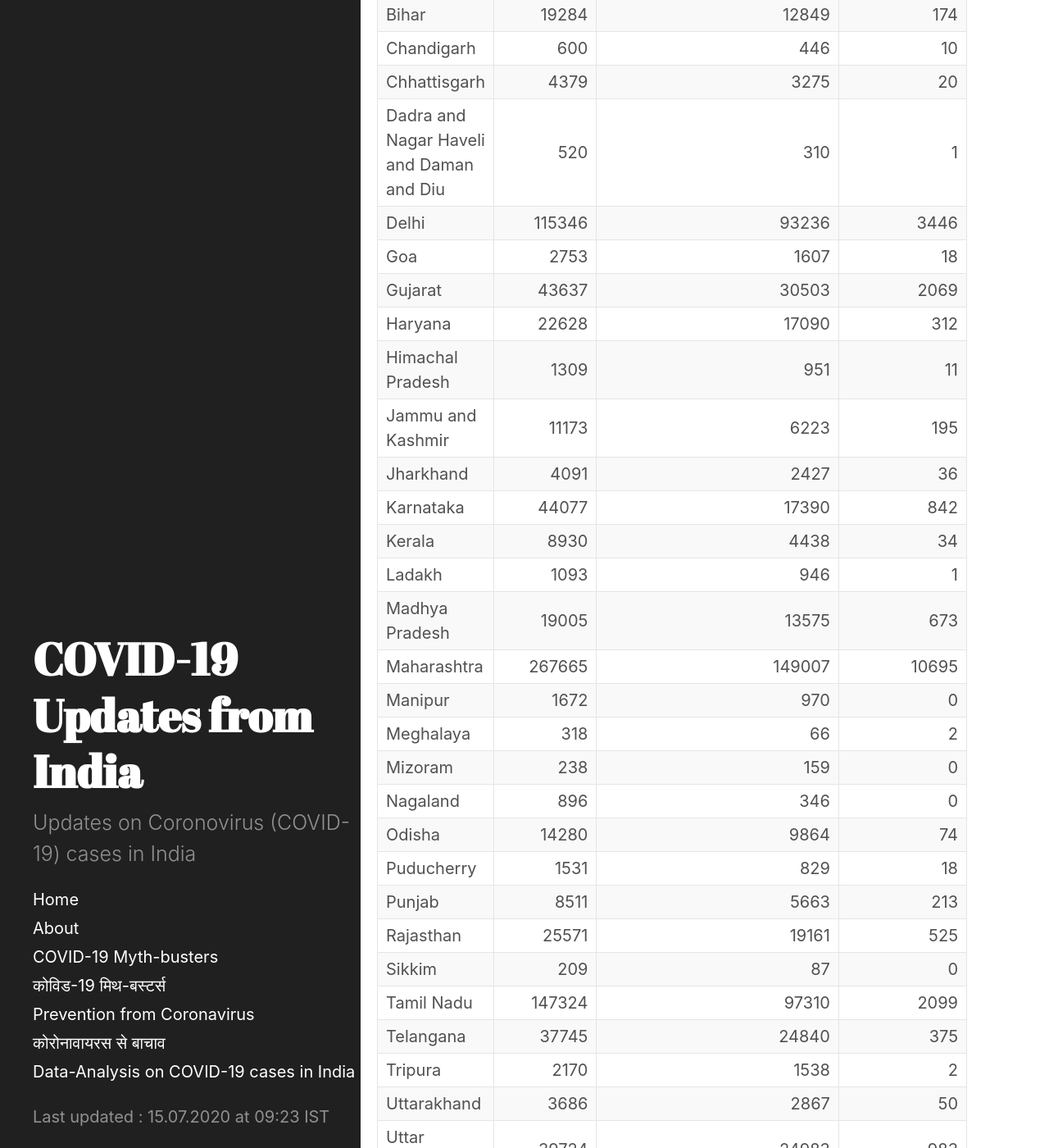
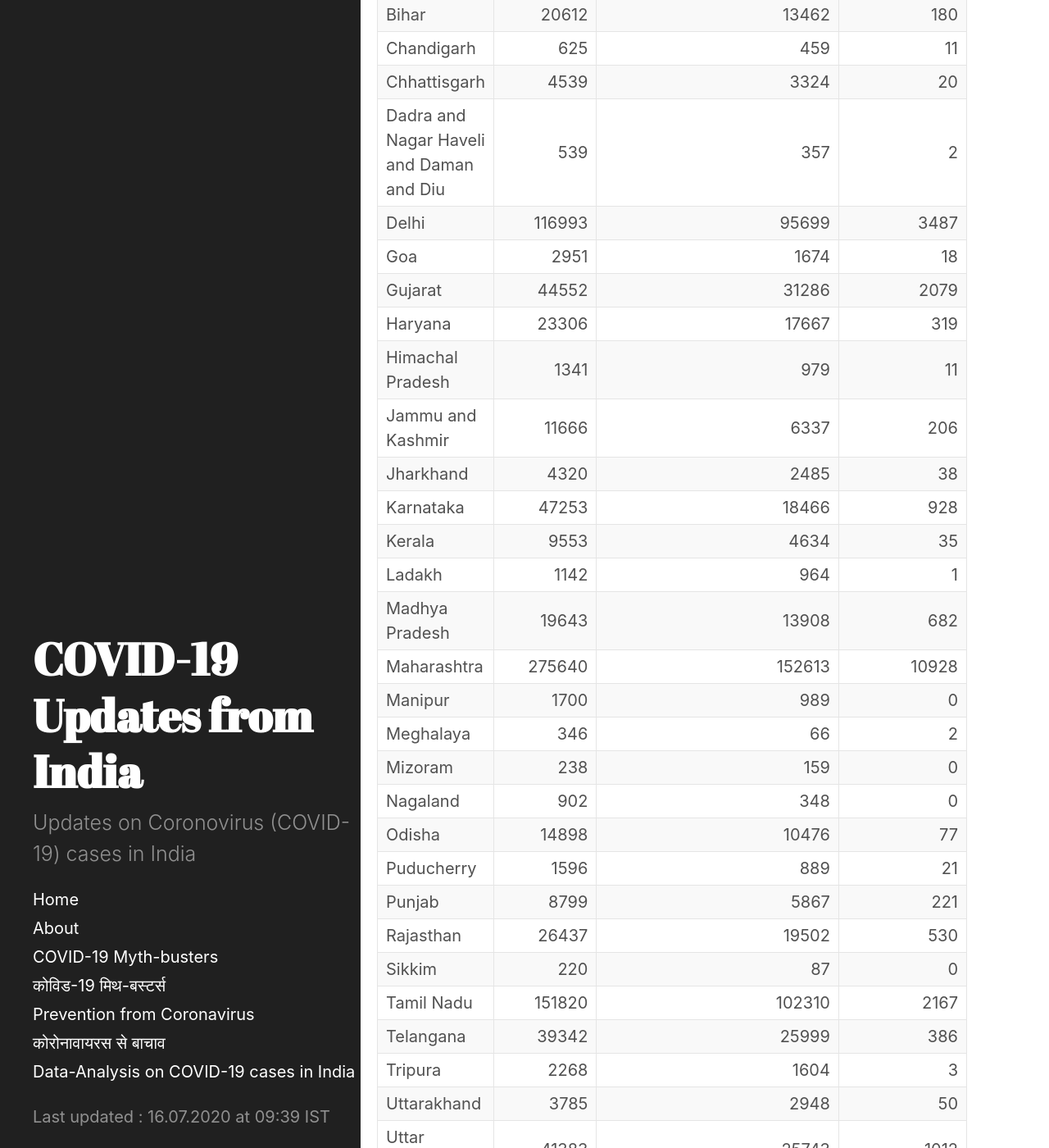
Before and after one commit to bhooraj/covid19updates-india, a Jekyll site: the page built from _posts/2020-07-16-home.md, in a window 1280 px wide and 1400 px high, scrolled down 990 px. Shown: the whole window at 82% size. Built offline with Jekyll 4.4.1, drawn with Linux system fonts in a browser that asks for light colours; some of the changed text lies outside the part shown.

Commit message:
16thJuly Update

```diff
--- a/_data/last_updated.yml
+++ b/_data/last_updated.yml
@@ -1 +1 @@
-- updated_on : 15.07.2020 at 09:23 IST
+- updated_on : 16.07.2020 at 09:39 IST
--- /dev/null
+++ b/_includes/table-20200716-0939.md
@@ -0,0 +1,38 @@
+| Name of State / UT                       |   Total Confirmed cases |   Cured/Discharged/Migrated |   Deaths ( more than 70% cases due to comorbidities ) |
+|:-----------------------------------------|------------------------:|----------------------------:|------------------------------------------------------:|
+| Andaman and Nicobar Islands              |                     176 |                         130 |                                                     0 |
+| Andhra Pradesh                           |                   35451 |                       18378 |                                                   452 |
+| Arunachal Pradesh                        |                     462 |                         153 |                                                     3 |
+| Assam                                    |                   18666 |                       12173 |                                                    46 |
+| Bihar                                    |                   20612 |                       13462 |                                                   180 |
+| Chandigarh                               |                     625 |                         459 |                                                    11 |
+| Chhattisgarh                             |                    4539 |                        3324 |                                                    20 |
+| Dadra and Nagar Haveli and Daman and Diu |                     539 |                         357 |                                                     2 |
+| Delhi                                    |                  116993 |                       95699 |                                                  3487 |
+| Goa                                      |                    2951 |                        1674 |                                                    18 |
+| Gujarat                                  |                   44552 |                       31286 |                                                  2079 |
+| Haryana                                  |                   23306 |                       17667 |                                                   319 |
+| Himachal Pradesh                         |                    1341 |                         979 |                                                    11 |
+| Jammu and Kashmir                        |                   11666 |                        6337 |                                                   206 |
+| Jharkhand                                |                    4320 |                        2485 |                                                    38 |
+| Karnataka                                |                   47253 |                       18466 |                                                   928 |
+| Kerala                                   |                    9553 |                        4634 |                                                    35 |
+| Ladakh                                   |                    1142 |                         964 |                                                     1 |
+| Madhya Pradesh                           |                   19643 |                       13908 |                                                   682 |
+| Maharashtra                              |                  275640 |                      152613 |                                                 10928 |
+| Manipur                                  |                    1700 |                         989 |                                                     0 |
+| Meghalaya                                |                     346 |                          66 |                                                     2 |
+| Mizoram                                  |                     238 |                         159 |                                                     0 |
+| Nagaland                                 |                     902 |                         348 |                                                     0 |
+| Odisha                                   |                   14898 |                       10476 |                                                    77 |
+| Puducherry                               |                    1596 |                         889 |                                                    21 |
+| Punjab                                   |                    8799 |                        5867 |                                                   221 |
+| Rajasthan                                |                   26437 |                       19502 |                                                   530 |
+| Sikkim                                   |                     220 |                          87 |                                                     0 |
+| Tamil Nadu                               |                  151820 |                      102310 |                                                  2167 |
+| Telangana                                |                   39342 |                       25999 |                                                   386 |
+| Tripura                                  |                    2268 |                        1604 |                                                     3 |
+| Uttarakhand                              |                    3785 |                        2948 |                                                    50 |
+| Uttar Pradesh                            |                   41383 |                       25743 |                                                  1012 |
+| West Bengal                              |                   34427 |                       20680 |                                                  1000 |
+| Cases being reassigned to states         |                    1285 |                           0 |                                                     0 |
--- a/_posts/2020-07-15-home.md
+++ b/_posts/2020-07-16-home.md
@@ -4,7 +4,7 @@
 last_update: true
 ---
 
-#### COVID-19 Cases in India (as on  15	July 2020, 08:00 IST)
+#### COVID-19 Cases in India (as on  16	July 2020, 08:00 IST)
 <div class="alert alert-primary" role="alert">
 <p id = "totalcases" style="font-size: 1.2rem; font-weight: bold;"></p>
 <p id = "totalrecovered" style="font-size: 1.2rem; font-weight: bold;"></p>
@@ -22,7 +22,7 @@
 
 <div class="datatable-begin"></div>
 
-{% include table-20200715-0923.md %}
+{% include table-20200716-0939.md %}
 
 <div class="datatable-end"></div>
 <br>
```
Also changed, not shown: _includes/charts-20200716-0951.html (added, +193 -0 lines), _posts/2020-07-16-Latest-updates.md (renamed from _posts/2020-07-15-Latest-updates.md, +4 -1 lines), stats-and-charts.md (+2 -2 lines), _posts/2020-07-05-Updates.md (renamed from _posts/2020-07-04-Updates.md).
